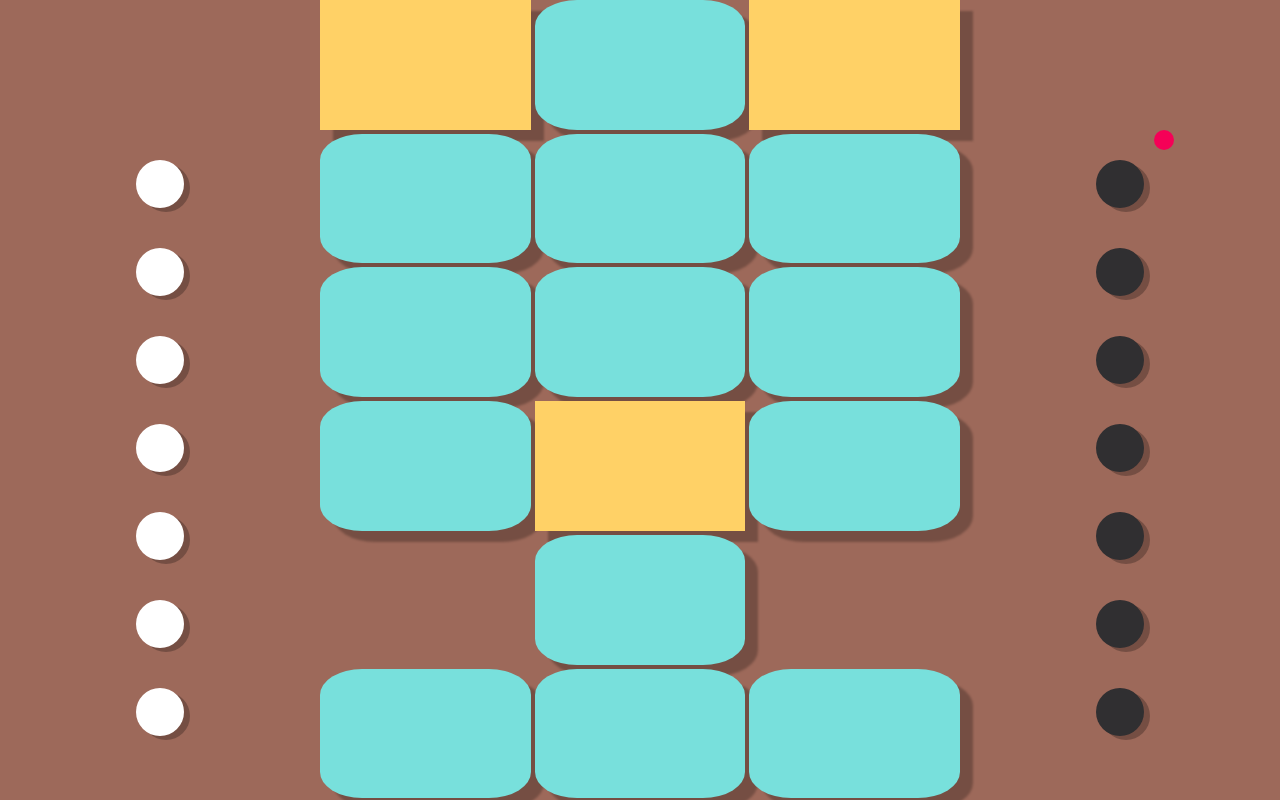
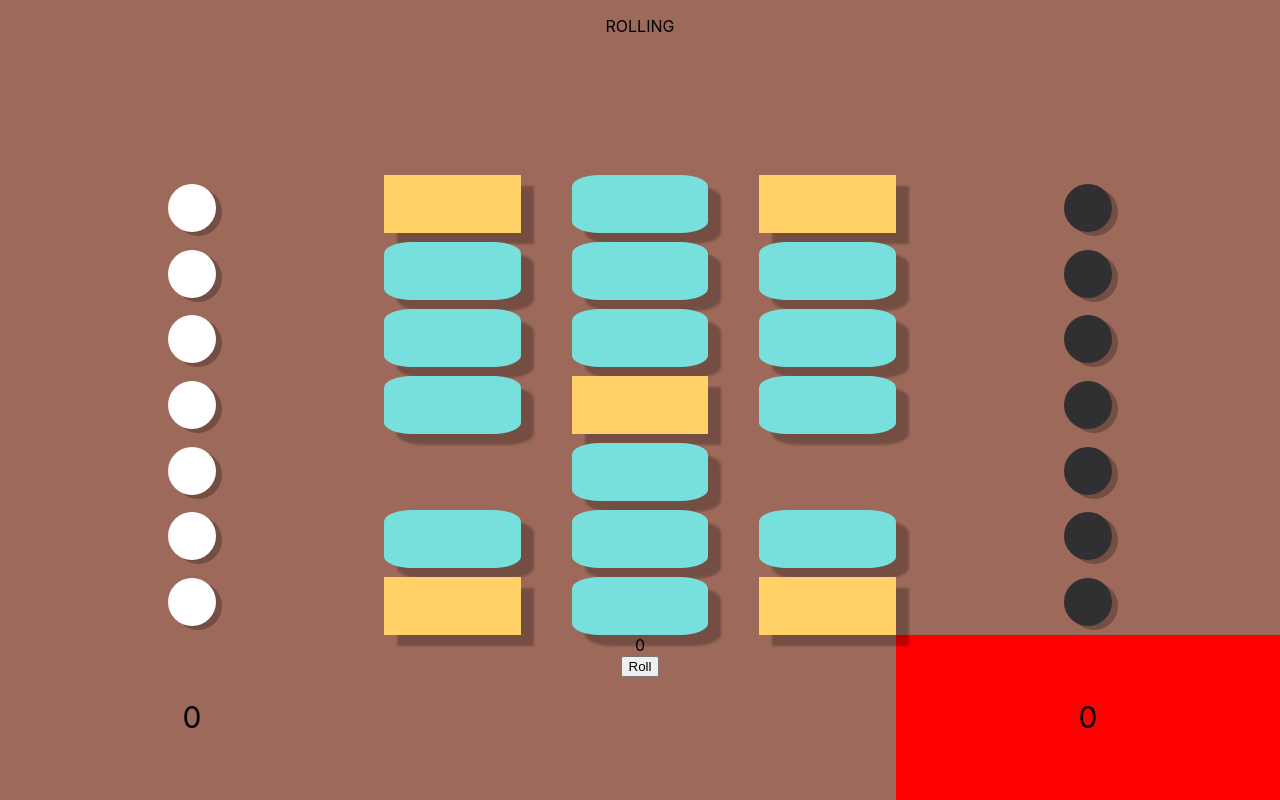
Before and after one commit to alex-808/ur.io, a React (Create React App) app in the folder client/: page / in a window 1280 px wide. Shown: the top 800 px of the page. Built offline with nearby package versions, Linux system fonts and the light colour scheme.

Commit message:
Add new layout with grid and flexbox

```diff
--- a/client/src/App.scss
+++ b/client/src/App.scss
@@ -3,14 +3,19 @@
   height: 100%;
   background-color: #9d695a;
   display: grid;
-  grid-template-columns: 1fr 50% 1fr;
-  grid-template-areas: 'Player0Start Board Player1Start';
+  grid-template-columns: 1fr 40% 1fr;
+  grid-template-rows: auto;
+  grid-template-areas: '. game-phase .' 'Player0Start Board Player1Start' 'player0score buttons player1score';
 }
 
-.player1Start {
-  grid-area: Player1Start;
+.buttons {
+  grid-area: buttons;
 }
 
-.player0Start {
-  grid-area: Player0Start;
+.invisible {
+  display: none;
 }
+
+.game-phase {
+  grid-area: game-phase;
+}
--- a/client/src/App.tsx
+++ b/client/src/App.tsx
@@ -1,6 +1,5 @@
 import React, { useState, useEffect, useRef } from 'react'
 import './App.scss'
-import { Button } from '@material-ui/core'
 import { Board } from './components/Board'
 import { Game } from './game'
 import { PlayerStart } from './components/PlayerStart'
@@ -72,31 +71,32 @@ function App() {
   }
   return (
     <div className="App">
-      <div className="player0Start">
-        <PlayerStart
-          player={gameState.players[0]}
-          activePlayer={gameState.activePlayer}
-          onClick={handleTokenClick}
-        />
+      <PlayerStart player={gameState.players[0]} onClick={handleTokenClick} />
+      <PlayerScore
+        activePlayer={gameState.activePlayer}
+        player={gameState.players[0]}
+      />
+      <p className="game-phase">{game.current.phase.toUpperCase()}</p>
+      <Board tiles={gameState.board} handleTokenClick={handleTokenClick} />
+      <div className="buttons">
+        <div>{gameState.rollVal}</div>
+        <button color="primary" onClick={rollDice}>
+          Roll
+        </button>
+        <button
+          className={gameState.phase !== 'gameOver' ? 'invisible' : 'invisible'}
+          color="secondary"
+          onClick={resetGame}
+        >
+          New Game
+        </button>
       </div>
-      <PlayerScore score={gameState.players[0].score} />
-      <p>{game.current.phase.toUpperCase()}</p>
-      <Board tiles={gameState.board} handleTokenClick={handleTokenClick} />
-      <div>{gameState.rollVal}</div>
-      <Button color="primary" onClick={rollDice}>
-        Roll
-      </Button>
-      <Button color="secondary" onClick={resetGame}>
-        New Game
-      </Button>
-      <div className="player1Start">
-        <PlayerStart
-          player={gameState.players[1]}
-          activePlayer={gameState.activePlayer}
-          onClick={handleTokenClick}
-        />
-        <PlayerScore score={gameState.players[1].score} />
-      </div>
+
+      <PlayerStart player={gameState.players[1]} onClick={handleTokenClick} />
+      <PlayerScore
+        activePlayer={gameState.activePlayer}
+        player={gameState.players[1]}
+      />
     </div>
   )
 }
--- a/client/src/components/Board.scss
+++ b/client/src/components/Board.scss
@@ -2,6 +2,6 @@
   grid-area: Board;
   display: grid;
   grid-template-columns: 1fr 1fr 1fr;
-  column-gap: 0.25rem;
-  row-gap: 0.25rem;
+  column-gap: 10%;
+  row-gap: 2%;
 }
--- a/client/src/components/Board.tsx
+++ b/client/src/components/Board.tsx
@@ -1,6 +1,5 @@
 import React from 'react'
 import { Tile } from './Tile'
-import Grid from '@material-ui/core/Grid'
 import './Board.scss'
 
 interface Props {
--- /dev/null
+++ b/client/src/components/PlayerScore.scss
@@ -0,0 +1,19 @@
+.playerScore {
+  display: flex;
+  justify-content: center;
+  align-items: center;
+}
+
+.player0Score {
+  @extend .playerScore;
+  grid-area: player0score;
+}
+
+.player1Score {
+  @extend .playerScore;
+  grid-area: player1score;
+}
+
+.active {
+  background-color: red;
+}
--- a/client/src/components/PlayerScore.tsx
+++ b/client/src/components/PlayerScore.tsx
@@ -1,11 +1,22 @@
 import React from 'react'
+import './PlayerScore.scss'
 
 interface Props {
-  score: number
+  player: PlayerI
+  activePlayer: PlayerI | null
 }
 
-const PlayerScore: React.FC<Props> = ({ score }) => {
-  return <b style={{ color: 'black', fontSize: '30px' }}>{score}</b>
+const PlayerScore: React.FC<Props> = ({ player, activePlayer }) => {
+  return (
+    <div
+      className={`player${player.id}Score ${
+        player.id === activePlayer?.id ? 'active' : ''
+      }`}
+      style={{ color: 'black', fontSize: '30px' }}
+    >
+      <div>{player.score}</div>
+    </div>
+  )
 }
 
 export { PlayerScore }
--- a/client/src/components/PlayerStart.scss
+++ b/client/src/components/PlayerStart.scss
@@ -1,3 +1,17 @@
 .playerStart {
-  padding: 50%;
+  //padding: 50%;
+  display: flex;
+  flex-direction: column;
+  justify-content: space-around;
+  align-items: center;
 }
+
+.player1Start {
+  @extend .playerStart;
+  grid-area: Player1Start;
+}
+
+.player0Start {
+  @extend .playerStart;
+  grid-area: Player0Start;
+}
--- a/client/src/components/PlayerStart.tsx
+++ b/client/src/components/PlayerStart.tsx
@@ -1,36 +1,25 @@
 import React from 'react'
-import { Badge, Grid } from '@material-ui/core'
+import { Badge } from '@material-ui/core'
 import * as constants from '../constants'
 import { Token } from './Token'
 import './PlayerStart.scss'
 
 interface Props {
   player: PlayerI
-  activePlayer: PlayerI | null
   onClick: handleTokenClick
 }
 
-const PlayerStart: React.FC<Props> = ({ player, activePlayer, onClick }) => {
+const PlayerStart: React.FC<Props> = ({ player, onClick }) => {
   return (
-    <div className="playerStart">
-      <Grid
-        container
-        direction="column"
-        alignContent="center"
-        spacing={5}
+    <div
+      className={`player${player.id}Start`}
       onClick={onClick.bind(null, player.id, constants.PLAYER_START)}
     >
-        {player?.id === activePlayer?.id && (
-          <Badge badgeContent=" " color="secondary"></Badge>
-        )}
       {player.tokens
         .filter(token => token === -1)
         .map(token => (
-            <Grid item>
           <Token key={Math.random()} playerID={player.id} />
-            </Grid>
         ))}
-      </Grid>
     </div>
   )
 }
--- a/client/src/components/Tile.scss
+++ b/client/src/components/Tile.scss
@@ -5,6 +5,9 @@ $rosetteColor: #ffd166;
 .tile {
   border-radius: 20%;
   filter: drop-shadow(13px 11px 1px rgba(0, 0, 0, 0.25));
+  display: flex;
+  justify-content: center;
+  align-items: center;
 }
 
 .tile:hover {
```
Lines whose indentation alone changed are shown as unchanged.
